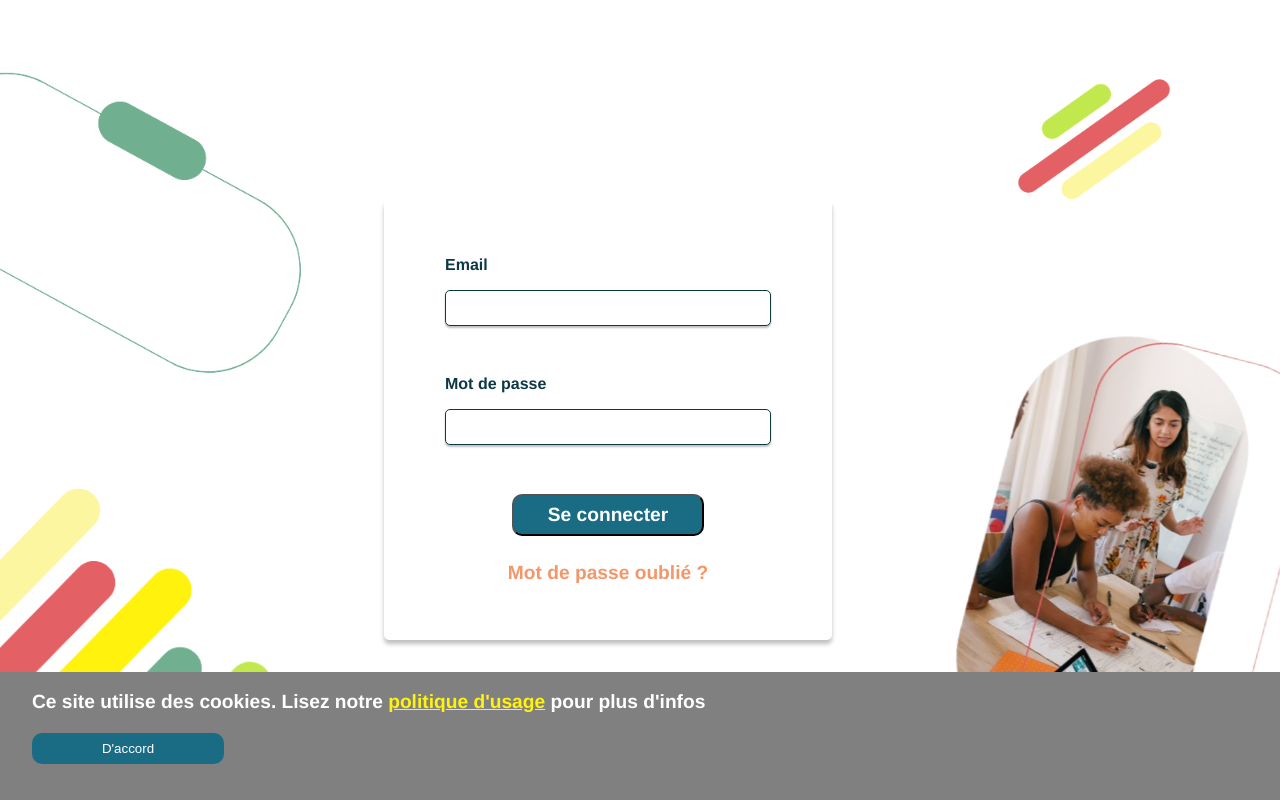
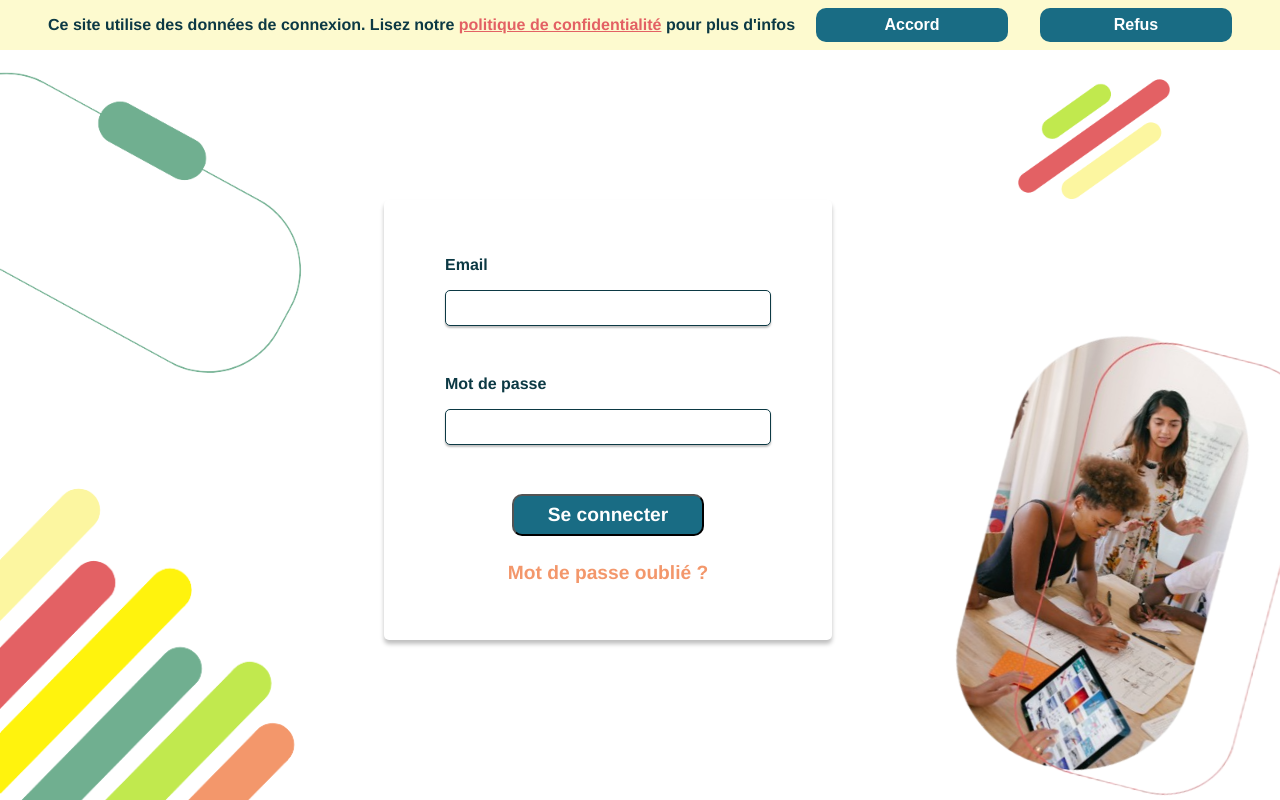
Before and after one commit to WildCodeSchool/2023-02-JS-RemoteFR-DeVMX-P3-Sense-Makers, a React (Vite) app in the folder frontend/: page / in a window 1280 px wide. Built offline with nearby package versions, Linux system fonts and the light colour scheme.

Commit message:
update text and style for banner data in login

```diff
--- a/frontend/src/components/CookiesConsent.jsx
+++ b/frontend/src/components/CookiesConsent.jsx
@@ -1,28 +1,51 @@
 import PropTypes from "prop-types";
 
 function CookiesConsent({ setShowCookieBanner, setCookieValidation }) {
-  const handleClick = () => {
-    localStorage.setItem("cookieBannerDisplayed", "true");
+  const handleClickAccept = () => {
+    localStorage.setItem("conditionsAcceptation", "true");
     setShowCookieBanner(false);
     setCookieValidation("hide");
   };
   setTimeout(() => {
-    if (!localStorage.getItem("cookieBannerDisplayed")) {
+    if (!localStorage.getItem("conditionsAcceptation")) {
       setShowCookieBanner(true);
     } else setShowCookieBanner(false);
   });
+
+  const handleClickRefuse = () => {
+    localStorage.setItem("conditionsRefused", "false");
+    setShowCookieBanner(true);
+  };
+  // setTimeout(() => {
+  //   if (!localStorage.getItem("conditionsRefused")) {
+  //     setShowCookieBanner(true);
+  //   } else setShowCookieBanner(false);
+  // });
   return (
     <div className="cookie-container">
       <p>
-        Ce site utilise des cookies. Lisez notre{" "}
-        <a style={{ color: " rgb(255, 243, 13)" }} href="/loged/privacy">
-          politique d'usage
+        Ce site utilise des données de connexion. Lisez notre{" "}
+        <a style={{ color: " rgb(227, 97, 100)" }} href="/loged/privacy">
+          politique de confidentialité
         </a>{" "}
         pour plus d'infos{" "}
       </p>
-      <button type="button" className="cookie-btn" onClick={handleClick}>
-        D'accord
-      </button>
+      <div className="container-button">
+        <button
+          type="button"
+          className="cookie-btn"
+          onClick={handleClickAccept}
+        >
+          Accord
+        </button>
+        <button
+          type="button"
+          className="cookie-btn"
+          onClick={handleClickRefuse}
+        >
+          Refus
+        </button>
+      </div>
     </div>
   );
 }
--- a/frontend/src/pages/Login.jsx
+++ b/frontend/src/pages/Login.jsx
@@ -33,7 +33,7 @@ export default function Login() {
 
   const postUserInfos = (e) => {
     e.preventDefault();
-    if (localStorage.getItem("cookieBannerDisplayed")) {
+    if (localStorage.getItem("conditionsAcceptation")) {
       axios
         .post(
           `${import.meta.env.VITE_BACKEND_URL}/login`,
@@ -69,7 +69,7 @@ export default function Login() {
           <div className="logIn-input">
             <div className="inputsContainer">
               <p className={cookieValidation}>
-                Vous devez accepter les cookies
+                Vous devez accepter les conditions
               </p>
               <label htmlFor="logInUsername">
                 <p>Email</p>
--- a/frontend/src/scss/_cookieConsent.scss
+++ b/frontend/src/scss/_cookieConsent.scss
@@ -1,37 +1,76 @@
 @import "./variables.scss";
 .cookie-container {
+  display: flex;
+  flex-direction: column;
+  gap: 1rem;
+  align-items: center;
+  text-align: center;
   position: fixed;
-  bottom: 0;
+  padding: 0.5rem;
+  top: 0;
   left: 0;
   right: 0;
-  background-color: grey;
-  padding: 0 2rem;
+  // height: 4rem;
+  background-color: $light-yellow-opacity;
+  // padding: 0 2rem;
   transition: 400ms;
   font-family: $primary-font;
   &:hover {
-    background-color: grey;
+    background-color: $light-yellow-opacity;
   }
   p {
-    color: white;
+    color: $color-default;
+    margin: 0;
     &:hover {
-      background-color: grey;
-      color: white;
+      color: $color-default;
     }
     a {
       &:hover {
-        background-color: grey;
-        color: white;
+        background-color: $light-yellow-opacity;
+        color: $color-default;
       }
     }
   }
-
-  .cookie-btn {
-    background-color: #196c84;
-    color: $background-color-base;
-    border: none;
-    border-radius: $border-radius-m;
+  .container-button {
+    display: flex;
+    gap: 2rem;
+    .cookie-btn {
+      font-size: $font-size-s;
+      font-weight: $primary-font-weight;
+      background-color: #196c84;
+      color: $background-color-base;
+      width: 5rem;
+      border: none;
+      border-radius: $border-radius-m;
+      padding: 0.5rem;
+      margin: 0;
+      cursor: pointer;
+    }
+  }
+  @media screen and (min-width: 850px) {
+    flex-direction: row;
+    justify-content: space-between;
+    gap: 0;
+    p {
+      font-size: $font-size-m;
+    }
+    .container-button {
+      .cookie-btn {
+        font-size: $font-size-m;
+        width: 7rem;
+      }
+    }
+  }
+  @media screen and (min-width: 1024px) {
     padding: 0.5rem 3rem;
-
-    cursor: pointer;
+    p {
+      font-size: $font-size-m;
+    }
+    .container-button {
+      .cookie-btn {
+        font-size: $font-size-m;
+        width: 7rem;
+      }
+    }
   }
 }
--- a/frontend/src/scss/_variables.scss
+++ b/frontend/src/scss/_variables.scss
@@ -3,6 +3,7 @@ $color-primary: rgb(227, 97, 100);
 $color-primary-opacity: rgba(227, 97, 99, 0.507);
 $color-primary-active: rgb(32, 136, 167);
 $light-yellow: rgb(252, 246, 160);
+$light-yellow-opacity: rgb(252, 246, 160, 0.5);
 $fluo-yellow: rgb(255, 243, 13);
 $sage-green: rgb(112, 175, 144);
 $sage-green-opacity: rgba(112, 175, 143, 0.507);
```
